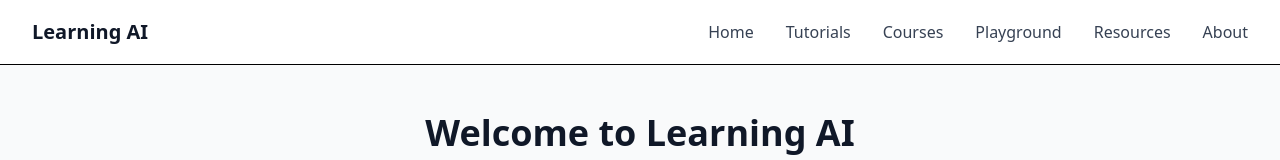
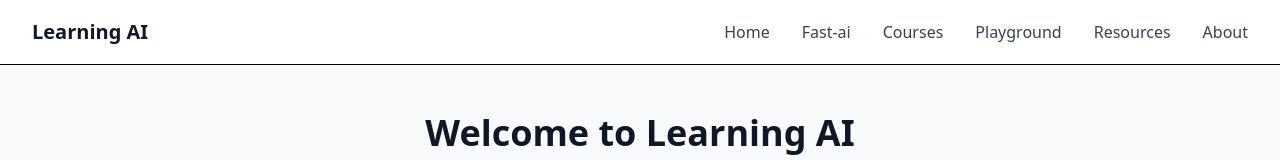
Before and after one commit to WilliamGiammona/learning-ai, a Next.js app: page / in a window 1280 px wide. Shown: the top 160 px of the page. Built offline with nearby package versions, Linux system fonts and the light colour scheme.

Commit message:
updated link

```diff
--- a/app/components/NavBar.tsx
+++ b/app/components/NavBar.tsx
@@ -20,10 +20,10 @@ export default function Navbar() {
               Home
             </Link>
             <Link
-              href="/tutorials"
+              href="/fast-ai"
               className="text-gray-700 hover:text-blue-600 transition-colors duration-200"
             >
-              Tutorials
+              Fast-ai
             </Link>
             <Link
               href="/courses"
```
